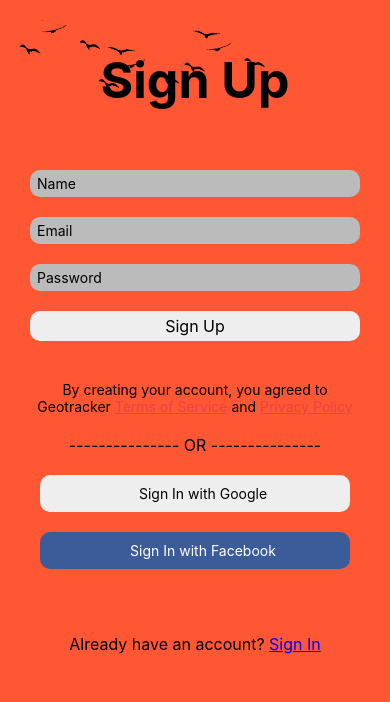
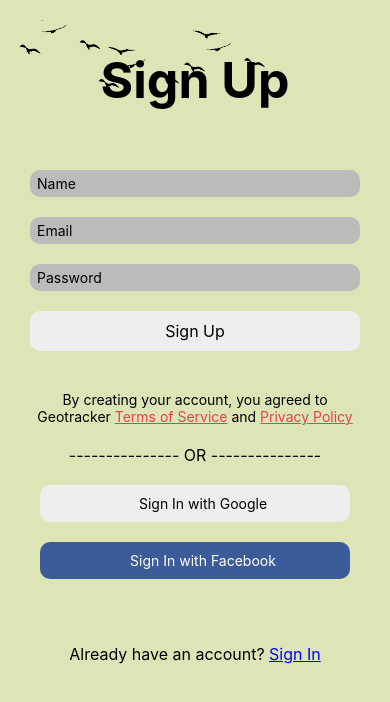
Before and after one commit to HaikalAkif/Geotrack, a React Native app: screen /load in a window 390 px wide. Shown: the top 702 px of the page. Built offline with nearby package versions, Linux system fonts and the light colour scheme; some icons are missing.

Commit message:
✅ Custom button component

```diff
--- /dev/null
+++ b/components/GButton.tsx
@@ -0,0 +1,39 @@
+import { Pressable, PressableProps, StyleProp, StyleSheet, Text, TextStyle, View, ViewStyle } from 'react-native'
+import React from 'react'
+
+interface GButtonParams {
+    onPress: () => void;
+    children: string;
+    style?: StyleProp<ViewStyle>;
+    textStyle?: StyleProp<TextStyle>;
+}
+
+const GButton = ({ onPress, children, style, textStyle }: GButtonParams) => {
+    return (
+        <Pressable
+            style={[styles.signup, style]}
+            onPress={onPress}
+        >
+            <Text style={[styles.signupBut, textStyle ]}>
+                {children}
+            </Text>
+        </Pressable>
+    )
+}
+
+export default GButton
+
+const styles = StyleSheet.create({
+    signup: {
+        backgroundColor: "#eee",
+        borderRadius: 10,
+        marginLeft: 30,
+        marginRight: 30,
+        marginBottom: 40,
+        paddingVertical: 10
+    },
+    signupBut: {
+        fontSize: 16,
+        alignSelf: "center",
+    },
+})
--- a/screens/load.tsx
+++ b/screens/load.tsx
@@ -5,6 +5,7 @@ import { GeotrackerScreenParams } from "../types/ScreenRoutes";
 import { NativeStackScreenProps } from "@react-navigation/native-stack";
 import { FontAwesomeIcon } from '@fortawesome/react-native-fontawesome'
 import { faFacebook, faGoogle } from '@fortawesome/free-brands-svg-icons'
+import GButton from "../components/GButton";
 
 const windowWidth = Dimensions.get("window").width;
 const windowHeight = Dimensions.get("window").height;
@@ -23,12 +24,11 @@ const Load = ({ navigation }: Params) => {
                 <TextInput style={styles.input} placeholder="Name" />
                 <TextInput style={styles.input} placeholder="Email" />
                 <TextInput style={styles.input} placeholder="Password" />
-                <Pressable
-                    style={styles.signup}
-                    onPress={() => navigation.navigate("home")}
+                <GButton
+                    onPress={() => navigation.navigate('home')}
                 >
-                    <Text style={styles.signupBut}>Sign Up</Text>
-                </Pressable>
+                    Sign Up
+                </GButton>
                 <Text style={styles.tos}>
                     By creating your account, you agreed to Geotracker{" "}
                     <Text style={styles.toss}>Terms of Service</Text> and{" "}
@@ -66,7 +66,7 @@ export default Load;
 const styles = StyleSheet.create({
     container: {
         flex: 1,
-        backgroundColor: "#ff5733",
+        backgroundColor: "#dde5b6",
         height: windowHeight,
         width: windowWidth,
     },
```
